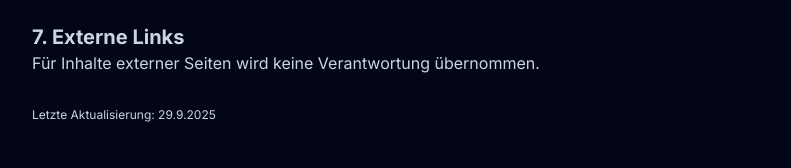
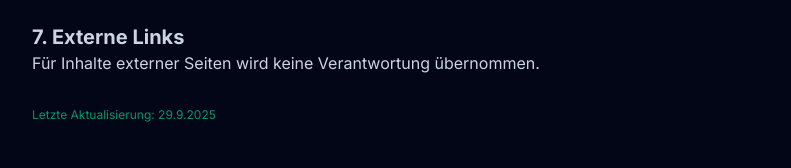
Before and after one commit to Silituz/silituz-website, a Jekyll site: the page datenschutz.html, which Jekyll copies as it is, in a window 1280 px wide. Shown: the part 817-985 px from the top of the page, without its empty margins (240-1031 px from the left). Built offline with Jekyll 4.4.1, drawn with Linux system fonts in a browser that asks for light colours; nearby versions of some CDN libraries.

Commit message:
Update datenschutz.html

```diff
--- a/datenschutz.html
+++ b/datenschutz.html
@@ -68,7 +68,7 @@
 </section>
 
 
-<div class="mt-8 text-xs text-slate-300">Letzte Aktualisierung: <span id="du"></span></div>
+<div class="mt-8 text-xs text-emerald-600">Letzte Aktualisierung: <span id="du"></span></div>
 </main>
 <script>document.getElementById('du').textContent = new Date().toLocaleDateString('de-DE');</script>
 </body>
```
